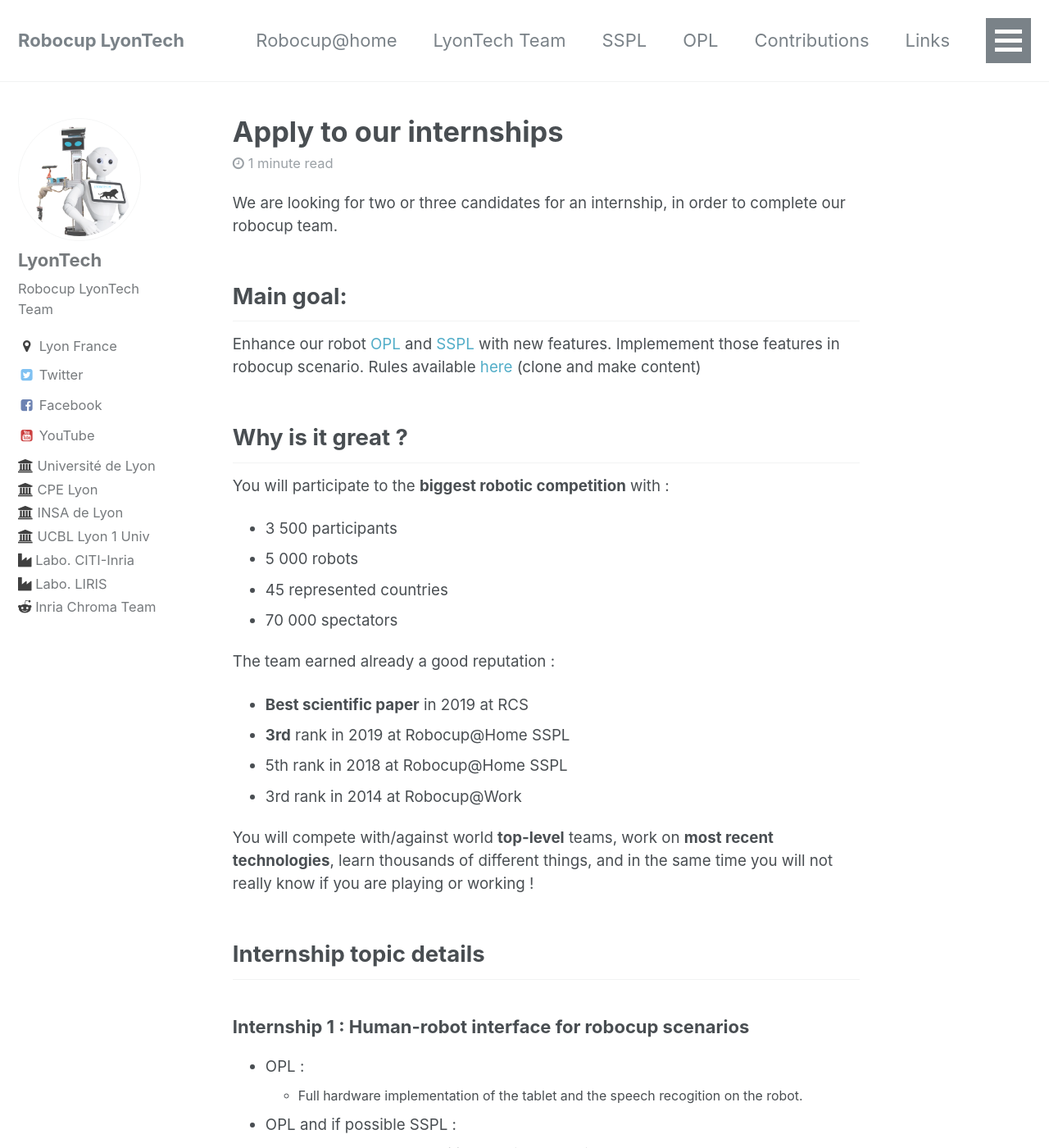
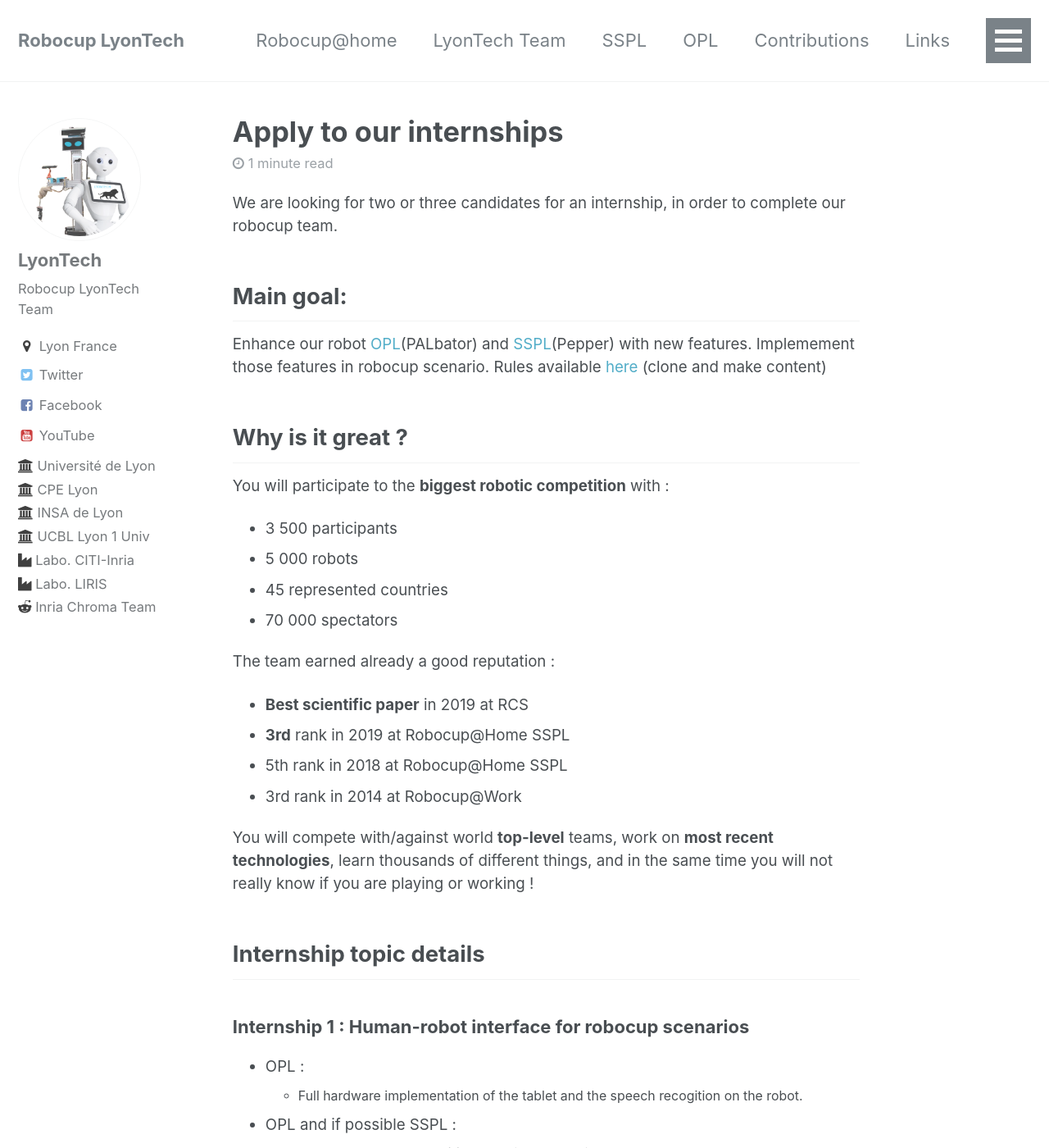
Before and after one commit to Robocup-Lyontech/Robocup-Lyontech.github.io, a Jekyll site: the page built from _posts/2019-11-19-Internship.md, in a window 1280 px wide and 1400 px high. Shown: the whole window at 82% size. Built offline with Jekyll 4.4.1, drawn with Linux system fonts in a browser that asks for light colours; some of the changed text lies outside the part shown.

Commit message:
Update 2019-11-19-Internship.md

```diff
--- a/_posts/2019-11-19-Internship.md
+++ b/_posts/2019-11-19-Internship.md
@@ -12,7 +12,7 @@
 We are looking for two or three candidates for an internship, in order to complete our robocup team.
 
 ## Main goal:
-Enhance our robot [OPL](https://robocup-lyontech.github.io/opl/) and [SSPL](https://robocup-lyontech.github.io/sspl/) with new features. Implemement those features in robocup scenario. Rules available [here](https://github.com/RoboCupAtHome/RuleBook) (clone and make content)
+Enhance our robot [OPL](https://robocup-lyontech.github.io/opl/)(PALbator) and [SSPL](https://robocup-lyontech.github.io/sspl/)(Pepper) with new features. Implemement those features in robocup scenario. Rules available [here](https://github.com/RoboCupAtHome/RuleBook) (clone and make content)
 
 ## Why is it great ?
 You will participate to the **biggest robotic competition** with :
@@ -36,7 +36,7 @@
 - OPL and if possible SSPL :
   - Develop **Speech recognition** and dialog capacity
   - End the work done on the tablet (mainly javascript)
-SSPL & OPL:
+- SSPL & OPL:
   - Ensure scenarios compatibility on the two plateforms
   - Collaborate to the "Clean up" and "Receptionist" scenarios which will be your test case on the 2 robots
 
```
